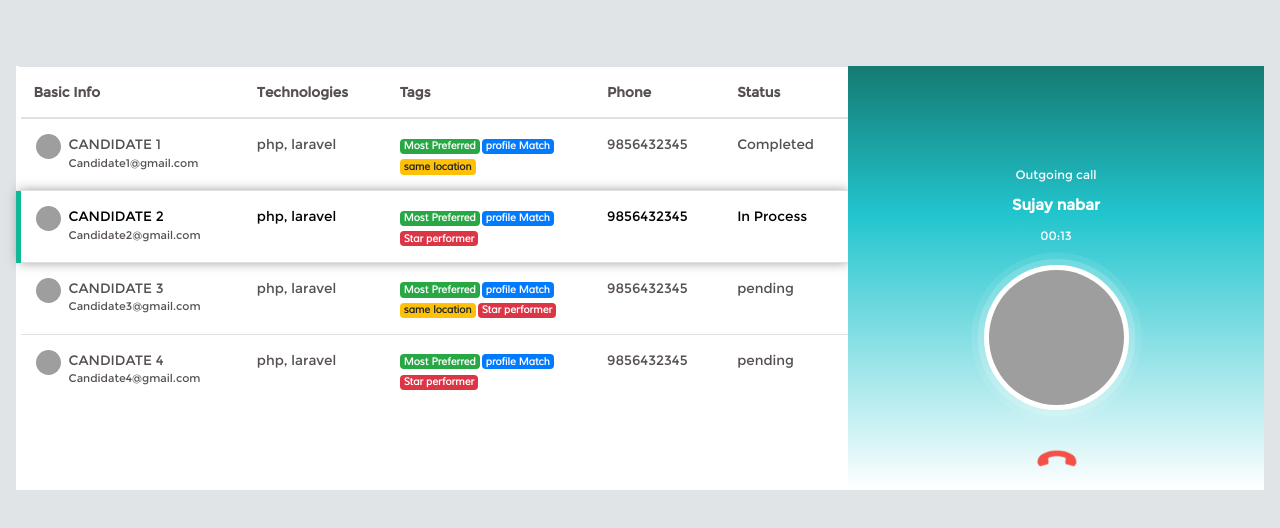
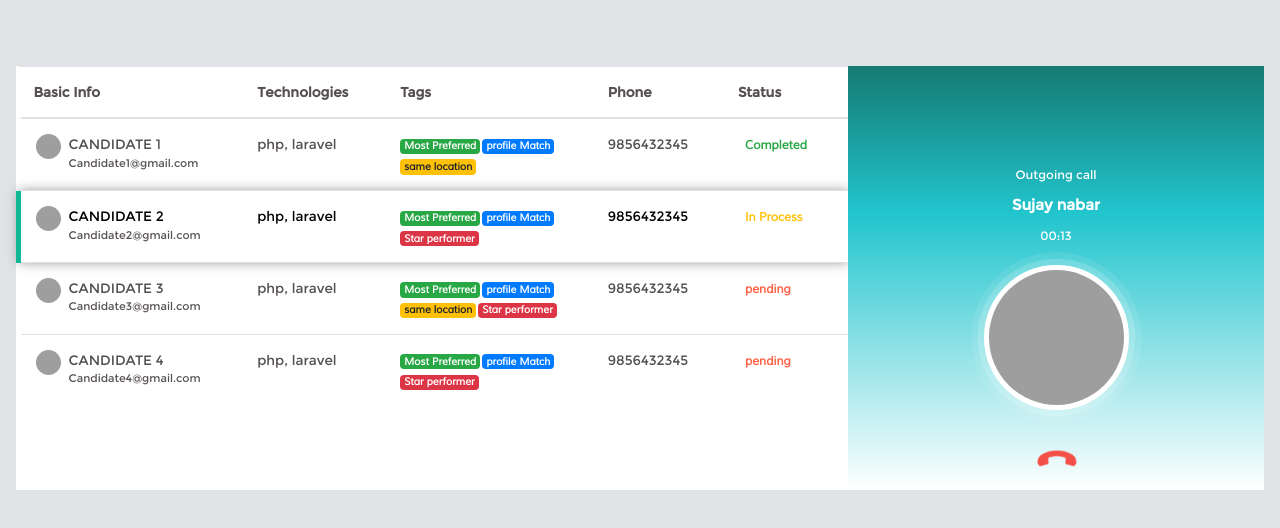
Before and after one commit to cyrusfurtado/smecolon-popup-code, an Angular app: page /resumelist in a window 1280 px wide. Shown: the top 528 px of the page. Built offline with nearby package versions, Linux system fonts and the light colour scheme; grey boxes are pictures that could not be loaded.

Commit message:
Css channges

```diff
--- a/src/app/routed-components/resumelist/resumelist.component.html
+++ b/src/app/routed-components/resumelist/resumelist.component.html
@@ -63,8 +63,8 @@
                     <td>
                         9856432345
                     </td>
-                    <td>
-                        Completed
+                    <td class="statusTxt">
+                        <span class="status_cmplt">Completed</span>
                     </td>
                 </tr>
                 <tr class="active">
@@ -84,8 +84,8 @@
                     <td>
                         9856432345
                     </td>
-                    <td>
-                        In Process
+                    <td class="statusTxt">
+                        <span class="status_progress"> In Process</span>
                     </td>
                 </tr>
                 <tr>
@@ -106,8 +106,8 @@
                     <td>
                         9856432345
                     </td>
-                    <td>
-                        pending
+                    <td class="statusTxt">
+                        <span class="status_pending">pending</span>
                     </td>
                 </tr>
                 <tr>
@@ -127,8 +127,8 @@
                     <td>
                         9856432345
                     </td>
-                    <td>
-                        pending
+                    <td class="statusTxt">
+                            <span class="status_pending">pending</span>
                     </td>
                 </tr>
             </tbody>
--- a/src/assets/css/main-style.css
+++ b/src/assets/css/main-style.css
@@ -57,6 +57,11 @@ html, body{
 .resume-panel .nameTxt{ text-transform: uppercase;}
 .resume-panel .sec_nameTxt{ font-size: 11px; color: #565050;}
 span.badge{ margin-right: 2px;}
+
+.statusTxt span{ font-size: 12px; font-weight: bold;}
+.status_cmplt{ color:#28a745;}
+.status_progress{ color:#ffc107;}
+.status_pending{ color: tomato;}
 
 
 .call-panel{
```
